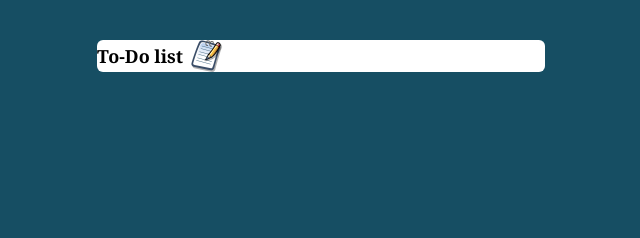
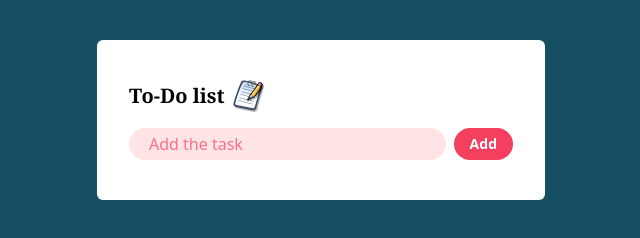
Before and after one commit to Vasanth-R27/To-Do-List-App-using-TailwindCSS-and-JavaScript, a website built with Vite: page index.html in a window 1280 px wide. Shown: the whole page, without its empty margins (319-959 px from the left). Built offline with nearby package versions, Linux system fonts and the light colour scheme.

Commit message:
added input field

```diff
--- a/index.html
+++ b/index.html
@@ -13,13 +13,21 @@
 <body class="bg-cyan-900">
 
   <section class="mx-auto max-w-md mt-10">
-    <div class="bg-white flex items-center rounded-md">
+    <div class="bg-white rounded-md px-8 py-10">
 
       <!-- ToDo-text -->
-      <div class="flex items-center">
-        <h2 class="text-lg font-serif font-bold pr-2">To-Do list</h2>
+      <div class="flex items-center pb-4">
+        <h2 class="text-xl font-serif font-bold pr-2 ">To-Do list</h2>
         <img src="./assets/images/Notepad_image.png" alt="notepad" class="w-8 h-8">
       </div>
+
+      <div class="flex space-x-2">
+        <input type="text" id="input-box" placeholder="Add the task"
+          class=" bg-rose-100 rounded-full p-1 flex-1 border-none outline-none pl-5 placeholder-rose-400">
+        <button class="bg-rose-500 rounded-full px-4 text-sm font-semibold text-white">Add</button>
+
+      </div>
+
 
 
     </div>
```
